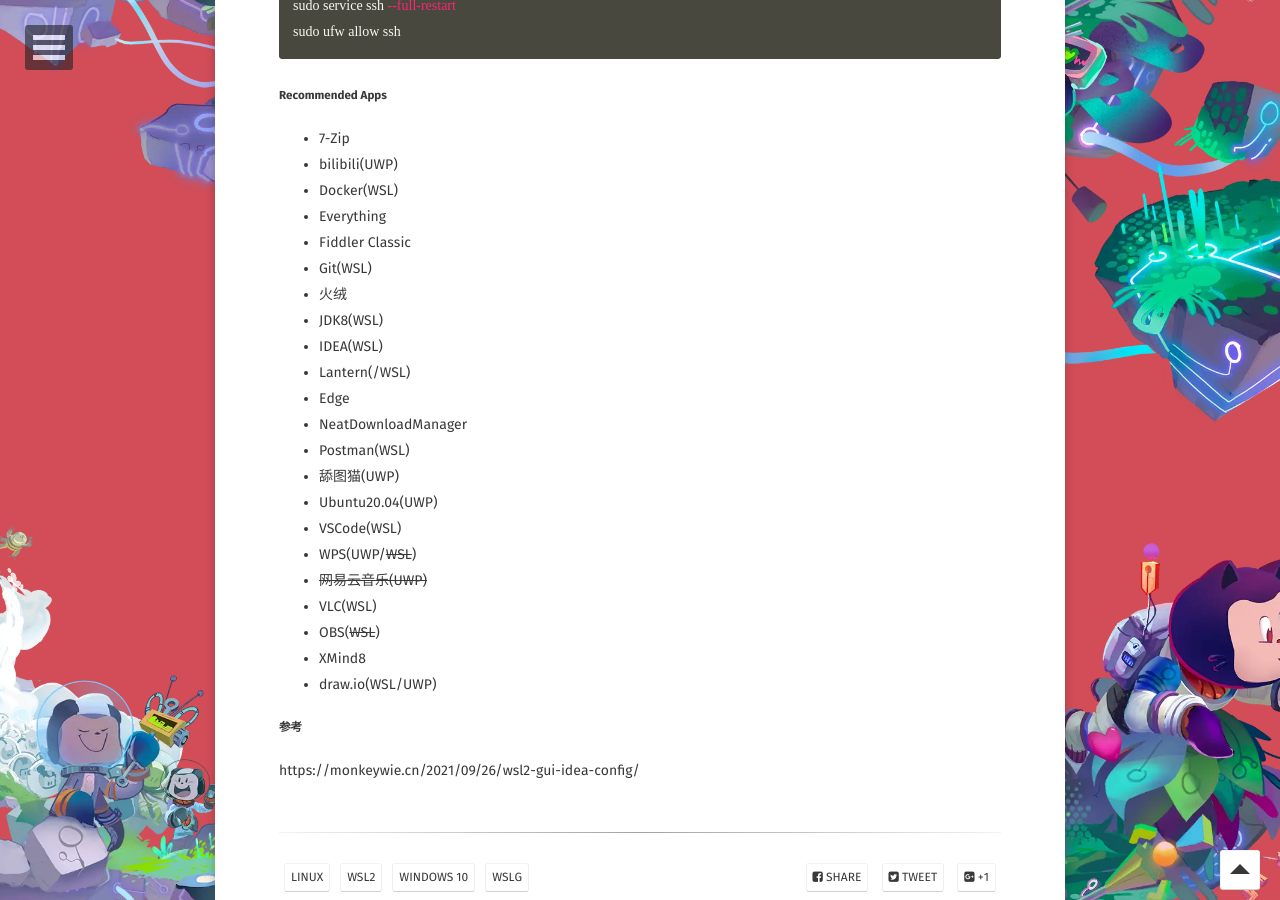
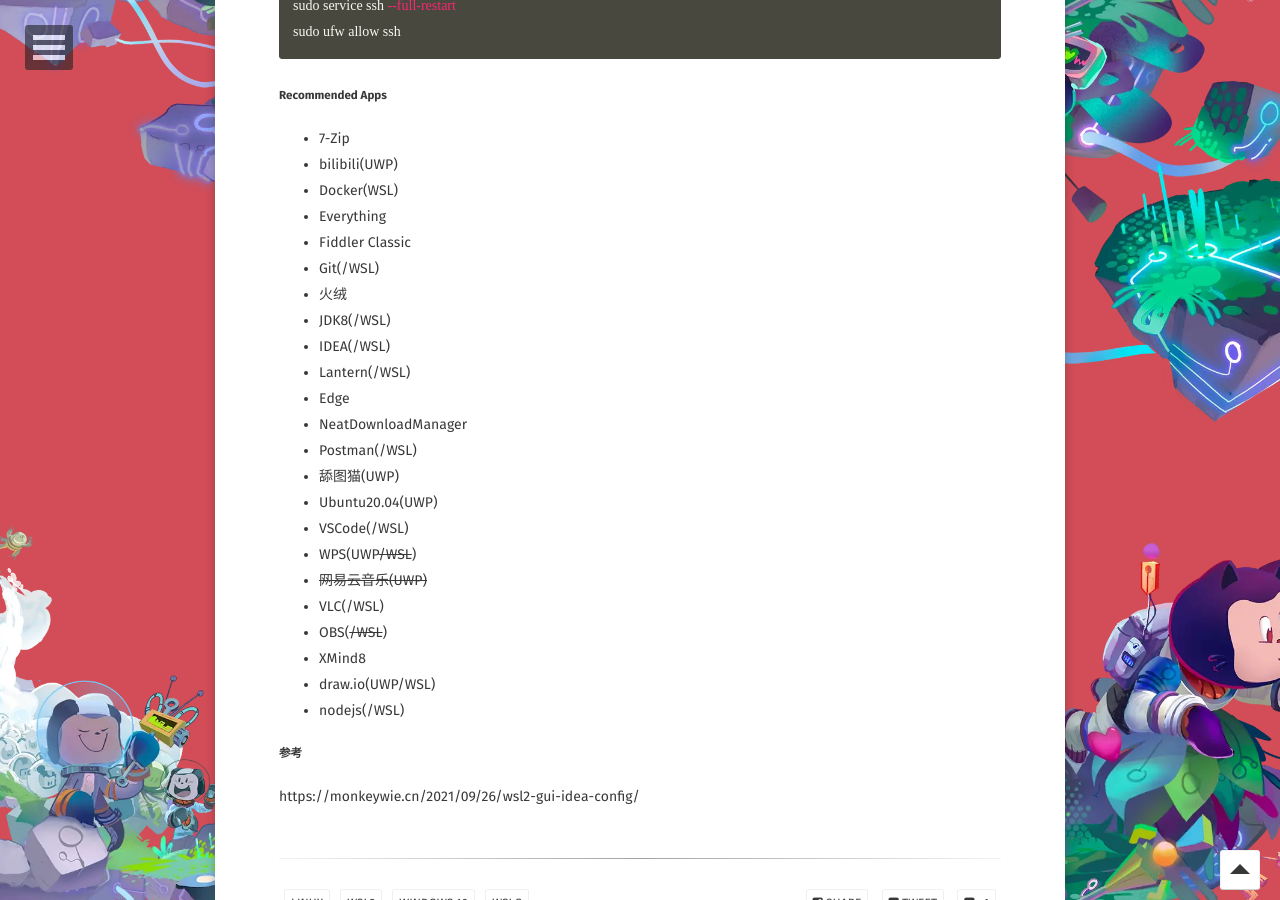
Before and after one commit to WebPavel/WebPavel.github.io, a Jekyll site: the page built from _posts/2021-12-03-WSL2-GUI.md, in a window 1280 px wide and 900 px high, scrolled down 2267 px. Built offline with Jekyll 4.4.1, drawn with Linux system fonts in a browser that asks for light colours; some web fonts are replaced.

Commit message:
Update 2021-12-03-WSL2-GUI.md

```diff
--- a/_posts/2021-12-03-WSL2-GUI.md
+++ b/_posts/2021-12-03-WSL2-GUI.md
@@ -97,23 +97,24 @@
 - Docker(WSL)
 - Everything
 - Fiddler Classic
-- Git(WSL)
+- Git(/WSL)
 - 火绒
-- JDK8(WSL)
-- IDEA(WSL)
+- JDK8(/WSL)
+- IDEA(/WSL)
 - Lantern(/WSL)
 - Edge
 - NeatDownloadManager
-- Postman(WSL)
+- Postman(/WSL)
 - 舔图猫(UWP)
 - Ubuntu20.04(UWP)
-- VSCode(WSL)
-- WPS(UWP/~~WSL~~)
+- VSCode(/WSL)
+- WPS(UWP~~/WSL~~)
 - ~~网易云音乐(UWP)~~
-- VLC(WSL)
-- OBS(~~WSL~~)
+- VLC(/WSL)
+- OBS(~~/WSL~~)
 - XMind8
-- draw.io(WSL/UWP)
+- draw.io(UWP/WSL)
+- nodejs(/WSL)
 
 ##### 参考
 
```
